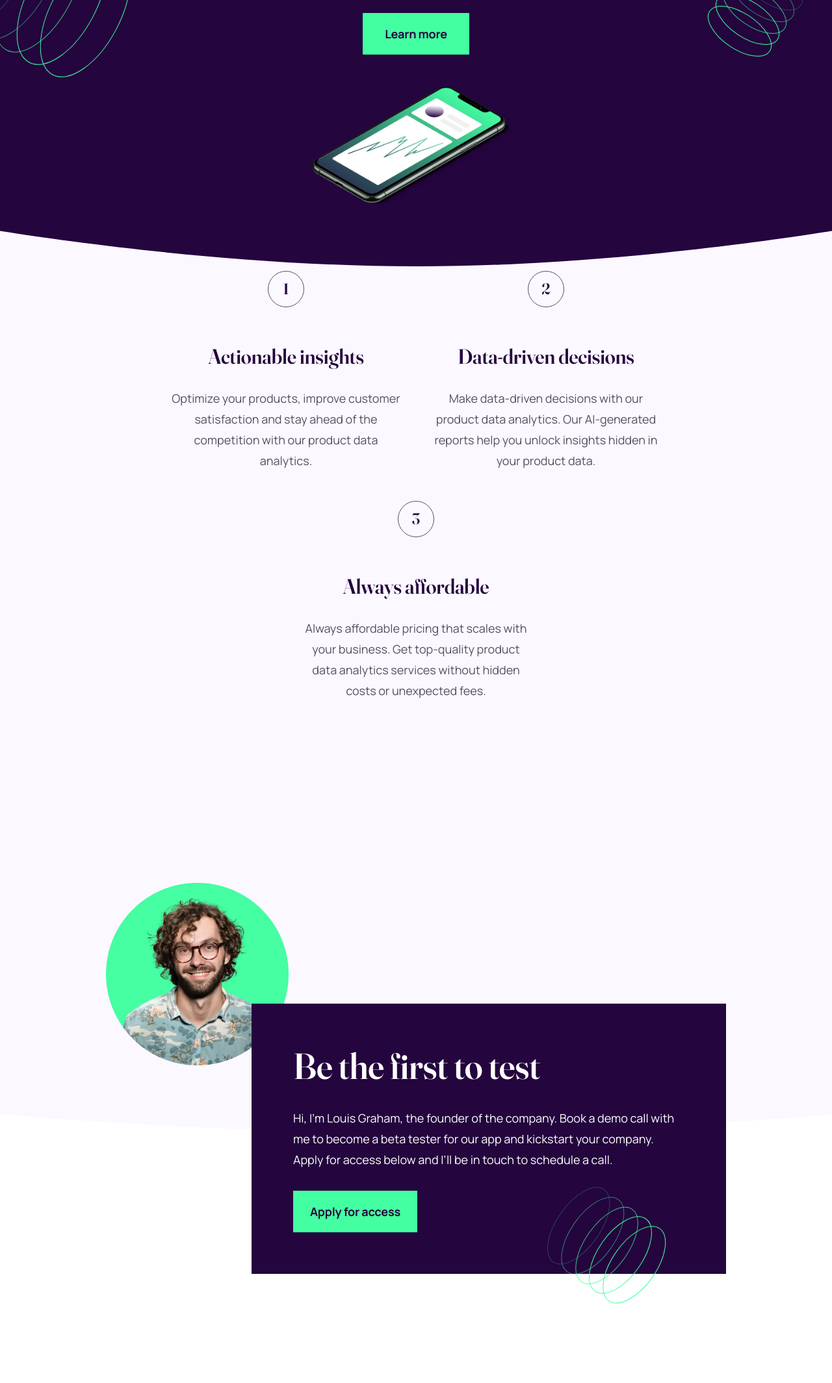
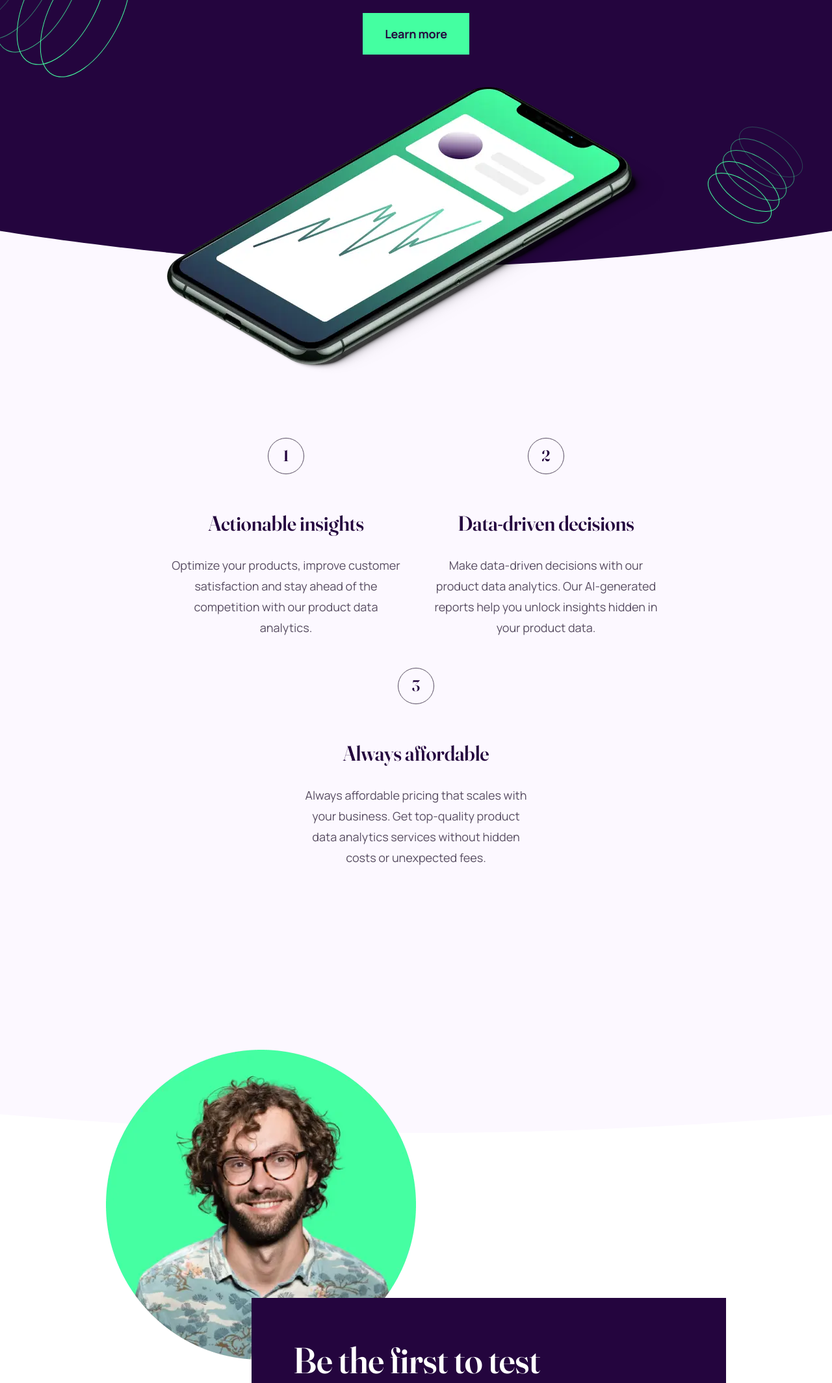
Before and after one commit to kkkicko/landing-workit, a plain HTML site: page index.html in a window 1280 px wide. Shown: the part 320-2449 px from the top of the page at 65% size. Drawn offline with Linux system fonts and the light colour scheme.

Commit message:
deleted height and width of images

```diff
--- a/index.html
+++ b/index.html
@@ -35,7 +35,7 @@
             <picture>
                 <source media="(min-width: 1024px)" srcset="./assets/img/image-hero-desc-767.webp" type="image/webp">
                 <source media="(min-width: 534px)" srcset="./assets/img/image-hero-tab-514.webp" type="image/webp">
-                <img src="./assets/img/image-hero-mob-320.webp" width="320" height="184" alt="a phone with a data analysis application on the screen">
+                <img src="./assets/img/image-hero-mob-320.webp" alt="a phone with a data analysis application on the screen">
             </picture>
         </section>
         <section id="featuresSection" class="features flx container">
@@ -68,7 +68,7 @@
         <section id="testSection" class="test container">
             <picture>
                 <source media="(min-width: 870px)" srcset="./assets/img/image-founder-desc-477.webp" type="image/webp">
-                <img src="./assets/img/image-founder-mob-281.webp" width="281" height="281" alt="Louis Graham, the founder of the company Workit">
+                <img src="./assets/img/image-founder-mob-281.webp" alt="Louis Graham, the founder of the company Workit">
             </picture>
             <article>
                 <h3>Be the first to test</h3>
```
